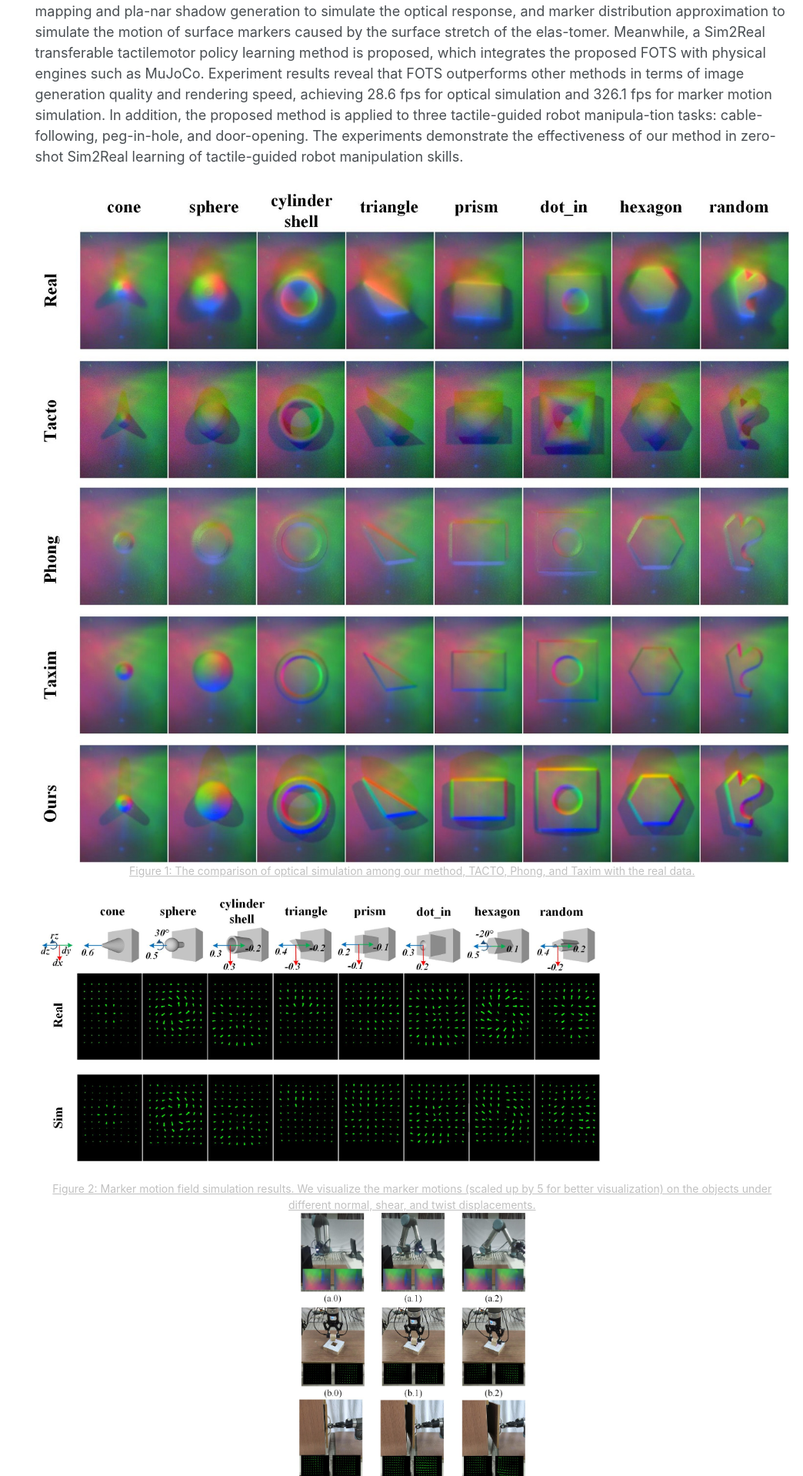
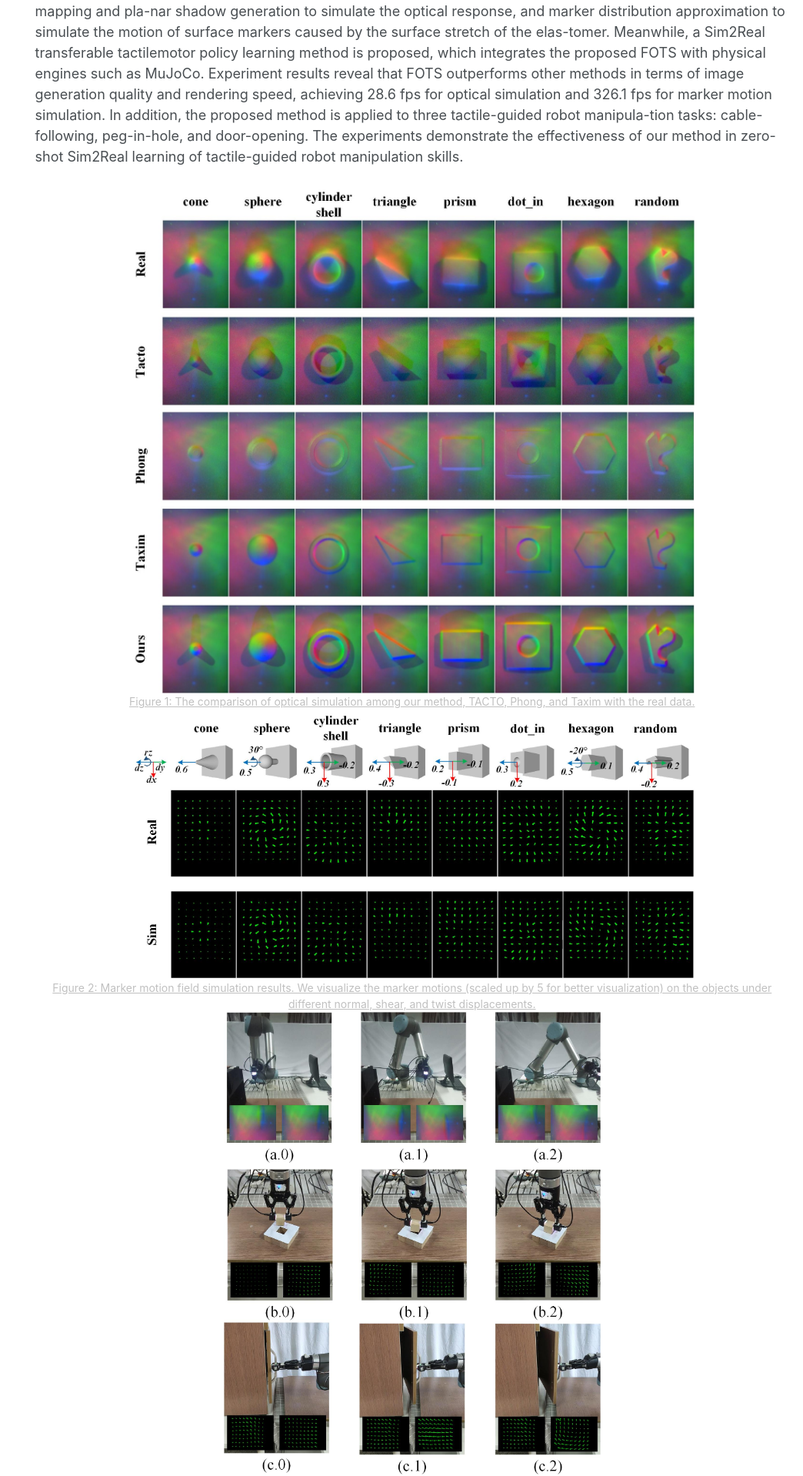
Before and after one commit to Rancho-zhao/Rancho-zhao.github.io, a Jekyll site: the page built from _pages/fots.md, in a window 1280 px wide. Shown: the part 443-2361 px from the top of the page at 77% size, without its empty margins (236-1280 px from the left). Built offline with Jekyll 4.4.1, drawn with Linux system fonts in a browser that asks for light colours.

Commit message:
Update fots.md

```diff
--- a/_pages/fots.md
+++ b/_pages/fots.md
@@ -11,21 +11,20 @@ author_profile: false
 
 Simulation is a commonly-used tool in robotics to reduce hardware consumption and gather large-scale data. Despite the efforts of several works to simulate optical tactile sen-sors, there remains challenges in synthesizing images effi-ciently and mimicking marker motion under different con-tact loads. In this work, we propose a fast optical tactile simulator, named FOTS, for simulating optical tactile sen-sors. We utilize a multi-layer perceptron mapping and pla-nar shadow generation to simulate the optical response, and marker distribution approximation to simulate the motion of surface markers caused by the surface stretch of the elas-tomer. Meanwhile, a Sim2Real transferable tactilemotor policy learning method is proposed, which integrates the proposed FOTS with physical engines such as MuJoCo. Experiment results reveal that FOTS outperforms other methods in terms of image generation quality and rendering speed, achieving 28.6 fps for optical simulation and 326.1 fps for marker motion simulation. In addition, the proposed method is applied to three tactile-guided robot manipula-tion tasks: cable-following, peg-in-hole, and door-opening. The experiments demonstrate the effectiveness of our method in zero-shot Sim2Real learning of tactile-guided robot manipulation skills.
 
-<!-- ![fig1](/images/fots/optical_quality.jpg#pic_center){:height="75%" width="75%"} -->
-<!-- <p><img src="/images/fots/optical_quality.jpg" align="middle" height="75%" /></p> -->
 <div align=center>
-<img src="/images/fots/optical_quality.jpg">
+<img src="/images/fots/optical_quality.jpg" width="75%" height="75%">
 </div>
 
 <center style="font-size:14px;color:#C0C0C0;text-decoration:underline">Figure 1: The comparison of optical simulation among our method, TACTO, Phong, and Taxim with the real data.</center>
 
-![fig2](/images/fots/marker_quality.jpg "fig2"){:height="75%" width="75%"}
+<div align=center>
+<img src="/images/fots/marker_quality.jpg" width="75%" height="75%">
+</div>
 
 <center style="font-size:14px;color:#C0C0C0;text-decoration:underline">Figure 2: Marker motion field simulation results. We visualize the marker motions (scaled up by 5 for better visualization) on the objects under different normal, shear, and twist displacements.</center>
 
-<!-- ![fig3](/images/fots/snapshot.jpg#pic_center){:height="50%" width="50%"} -->
 <div align=center>
-<img src="/images/fots/snapshot.jpg" width="30%" height="30%">
+<img src="/images/fots/snapshot.jpg" width="50%" height="50%">
 </div>
 
 <center style="font-size:14px;color:#C0C0C0;text-decoration:underline">Figure 3: Tactile-guided robot manipulation in real-world scenarios. The first row is the tactile-images-guided Cable-Following task. The middle row and the last row are the tacile-flow-guided Peg-in-hole task and Door-Opening task, respectively.</center>
```
